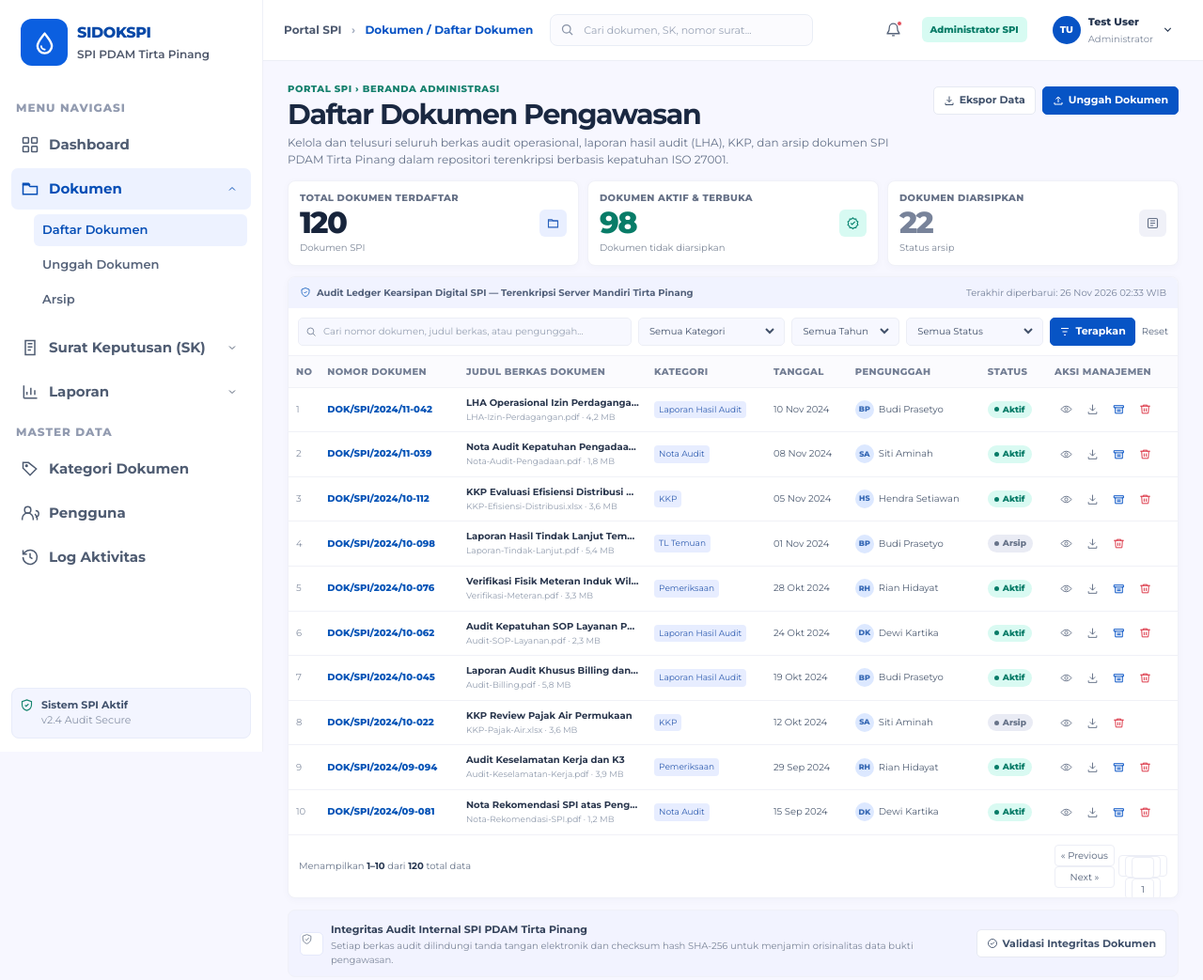
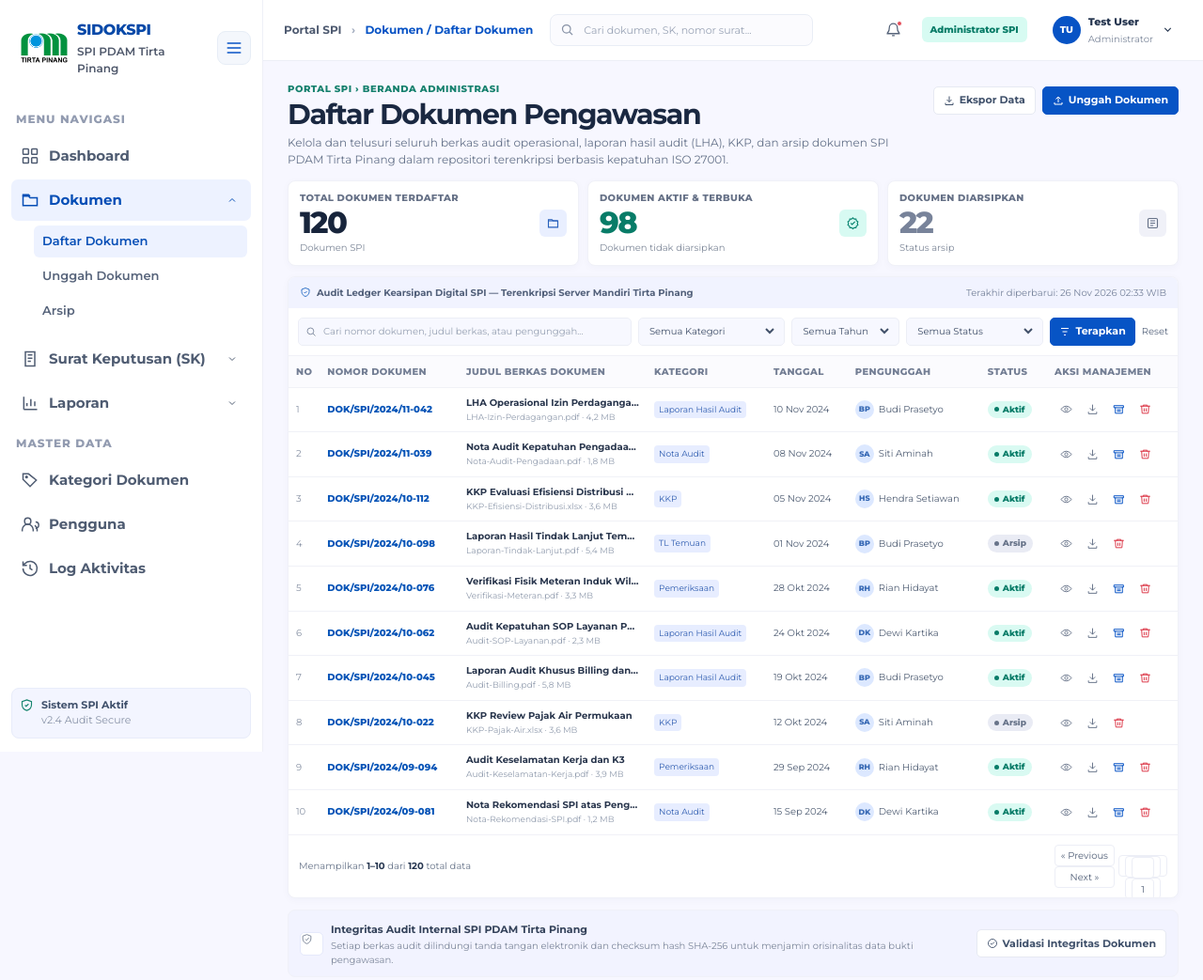
Before and after one commit to mirandajuniarta3-rgb/SIDOKSPI, a Laravel app: page /dokumen in a window 1280 px wide. Shown: the top 1043 px of the page at 94% size. Run offline with Laravel 12, Linux system fonts and the light colour scheme; a user stored in the database is signed in; data comes from the database, SQL or seed files in the repository.

Commit message:
Memperbarui logo PDAM dan tampilan sidebar

```diff
--- a/public/asset/css/layout.css
+++ b/public/asset/css/layout.css
@@ -30,13 +31,12 @@ textarea {
 
 /* =========================================
    SIDEBAR
-   Sidebar desktop selalu mengambil ruang sendiri agar tidak menutupi konten.
 ========================================= */
 
 .sidebar {
     position: fixed;
     inset: 0 auto 0 0;
-    z-index: 10;
+    z-index: 20;
 
     display: flex;
     width: 280px;
@@ -52,43 +52,66 @@ textarea {
 
     transition:
         width 0.25s ease,
-        transform 0.25s ease;
+        padding 0.25s ease,
+        border 0.25s ease;
 }
 
 /* =========================================
-   LOGO PDAM TIRTA PINANG
+   IDENTITAS SIDOKSPI
 ========================================= */
+
+.sidebar-brand-row {
+    display: flex;
+    width: 100%;
+    min-width: 0;
+
+    align-items: center;
+    gap: 8px;
+
+    margin-bottom: 24px;
+}
 
 .brand {
     display: flex;
+    min-width: 0;
+    min-height: 50px;
+
+    flex: 1 1 auto;
     align-items: center;
     gap: 10px;
 
-    min-height: 50px;
-    margin: 0 10px 24px;
+    margin: 0 4px 0 10px;
+
     text-decoration: none;
 }
 
+/* LOGO PDAM */
 .brand-mark {
+    display: flex;
     width: 50px;
     height: 50px;
     min-width: 50px;
 
-    display: flex;
+    flex: 0 0 50px;
     align-items: center;
     justify-content: center;
 
-    flex: 0 0 50px;
     border-radius: 12px;
-    background: #0b5fe0;
-    color: #fff;
+    background: transparent;
+
+    overflow: hidden;
 }
 
-.brand-mark svg {
-    width: 27px;
-    height: 27px;
+/* GAMBAR LOGO */
+.logo-pdam {
+    display: block;
+    width: 100%;
+    height: 100%;
+
+    object-fit: contain;
 }
 
+/* TEKS IDENTITAS */
 .brand-text {
     display: block;
     min-width: 0;
@@ -114,7 +137,53 @@ textarea {
 }
 
 /* =========================================
-   TOMBOL TIGA GARIS
+   TOMBOL HAMBURGER DESKTOP
+========================================= */
+
+.sidebar-desktop-toggle {
+    display: inline-flex;
+    width: 36px;
+    height: 36px;
+    min-width: 36px;
+
+    flex: 0 0 36px;
+    align-items: center;
+    justify-content: center;
+
+    padding: 0;
+
+    border: 1px solid #e7edf6;
+    border-radius: 9px;
+
+    background: #f4f7fc;
+    color: #0753c5;
+
+    cursor: pointer;
+
+    transition:
+        background 0.2s ease,
+        border-color 0.2s ease,
+        color 0.2s ease;
+}
+
+.sidebar-desktop-toggle:hover {
+    border-color: #cbdcf5;
+    background: #eaf2ff;
+}
+
+.sidebar-desktop-toggle:focus-visible {
+    outline: 2px solid #0753c5;
+    outline-offset: 2px;
+}
+
+.sidebar-desktop-toggle svg {
+    display: block;
+    width: 20px;
+    height: 20px;
+}
+
+/* =========================================
+   TOMBOL HAMBURGER MOBILE
 ========================================= */
 
 .sidebar-hamburger {
@@ -364,7 +429,71 @@ body.sidebar-open .sidebar-navigation {
     min-height: 100vh;
     width: calc(100% - 280px);
     margin-left: 280px;
+
+    transition:
+        width 0.25s ease,
+        margin-left 0.25s ease;
 }
+
+
+/* =========================================
+   SIDEBAR DESKTOP DITUTUP
+========================================= */
+
+@media (min-width: 621px) {
+
+    body.sidebar-collapsed .sidebar {
+        width: 0;
+        padding: 0;
+        border: 0;
+        overflow: visible;
+        pointer-events: none;
+    }
+
+    body.sidebar-collapsed .sidebar-brand-row {
+        margin: 0;
+        visibility: visible;
+        pointer-events: none;
+    }
+
+    body.sidebar-collapsed .sidebar-brand-row .brand {
+        visibility: hidden;
+        opacity: 0;
+    }
+
+    /* Tombol hamburger */
+    body.sidebar-collapsed .sidebar-desktop-toggle {
+        position: fixed;
+        top: 11px;
+        left: 12px;
+        z-index: 1000;
+
+        display: inline-flex;
+        visibility: visible;
+        opacity: 1;
+        pointer-events: auto;
+
+        background: #fff;
+        border-color: #dce5f2;
+
+        box-shadow: 0 3px 12px rgba(20, 45, 85, 0.12);
+    }
+
+    /* Beri ruang agar tombol tidak menutupi Portal SPI */
+    body.sidebar-collapsed .topbar {
+        padding-left: 58px;
+    }
+
+    body.sidebar-collapsed .sidebar-navigation {
+        display: none;
+    }
+
+    body.sidebar-collapsed .main-area {
+        width: 100%;
+        margin-left: 0;
+    }
+}
+
 
 /* =========================================
    TOPBAR
--- a/resources/views/layouts/partials/sidebar.blade.php
+++ b/resources/views/layouts/partials/sidebar.blade.php
@@ -1,3 +1,4 @@
+
 @php
     $user = auth()->user();
     $role = strtolower(trim($user->role ?? ''));
@@ -11,26 +12,35 @@
     $isAdmin = $role === 'admin';
 @endphp
 
-{{-- Terapkan status sidebar sebelum tampil, supaya tidak berkedip --}}
+{{-- Pulihkan status sidebar sebelum tampilan selesai dimuat --}}
 <script>
     try {
         if (localStorage.getItem('sidokspi_sidebar_open') === 'true') {
             document.body.classList.add('sidebar-open');
+        }
+
+        if (
+            window.innerWidth > 620 &&
+            localStorage.getItem('sidokspi_sidebar_collapsed') === 'true'
+        ) {
+            document.body.classList.add('sidebar-collapsed');
         }
     } catch (e) {}
 </script>
 
 <aside class="sidebar" aria-label="Navigasi utama">
 
-    {{-- Identitas SIDOKSPI --}}
+    {{-- IDENTITAS DAN TOMBOL HAMBURGER DESKTOP --}}
+    <div class="sidebar-brand-row">
+
+        {{-- LOGO BARU PDAM --}}
         <a class="brand" href="{{ route($dashboardRoute) }}">
             <span class="brand-mark">
-            <svg viewBox="0 0 24 24" fill="none" aria-hidden="true">
-                <path d="M12 3.2C9.1 7.3 5.2 11.1 5.2 15.1a6.8 6.8 0 0 0 13.6 0C18.8 11.1 14.9 7.3 12 3.2Z"
-                      stroke="currentColor" stroke-width="2.1" stroke-linecap="round" stroke-linejoin="round"/>
-                <path d="M8.8 15.2a3.3 3.3 0 0 0 3.3 3.2"
-                      stroke="currentColor" stroke-width="1.7" stroke-linecap="round"/>
-            </svg>
+                <img
+                    src="{{ asset('asset/img/logo-pdam.png') }}"
+                    alt="Logo PDAM"
+                    class="logo-pdam"
+                >
             </span>
 
             <span class="brand-text">
@@ -39,7 +49,27 @@
             </span>
         </a>
 
-    {{-- Menu utama (dapat dilipat di layar kecil) --}}
+        <button
+            type="button"
+            class="sidebar-desktop-toggle"
+            id="sidebarDesktopToggle"
+            aria-expanded="true"
+            aria-controls="sidebarNavigation"
+            aria-label="Tutup menu navigasi"
+            title="Tutup atau buka menu navigasi"
+        >
+            <svg viewBox="0 0 24 24" fill="none"
+                 stroke="currentColor" stroke-width="2"
+                 stroke-linecap="round" aria-hidden="true">
+                <path d="M4 6h16"/>
+                <path d="M4 12h16"/>
+                <path d="M4 18h16"/>
+            </svg>
+        </button>
+
+    </div>
+
+    {{-- MENU NAVIGASI --}}
     <div class="sidebar-navigation" id="sidebarNavigation">
 
         <p class="nav-label">MENU NAVIGASI</p>
@@ -217,7 +247,6 @@
                     </li>
                 </ul>
             @endif
-
         </nav>
 
         {{-- STATUS SISTEM --}}
@@ -236,46 +265,90 @@
         </div>
 
     </div>
-
 </aside>
 
-{{-- SCRIPT: buka/tutup menu lewat tombol tiga garis, tertutup secara default --}}
+{{-- SCRIPT SIDEBAR DESKTOP DAN MOBILE --}}
 <script>
 (function () {
-    const STORAGE_KEY = 'sidokspi_sidebar_open';
+    const DESKTOP_KEY = 'sidokspi_sidebar_collapsed';
+    const MOBILE_KEY = 'sidokspi_sidebar_open';
 
-    function syncButton() {
-        const btn = document.getElementById('sidebarMenuToggle');
-        if (!btn) return;
+    function syncButtons() {
+        const desktopButton = document.getElementById('sidebarDesktopToggle');
+        const mobileButton = document.getElementById('sidebarMenuToggle');
 
-        const isOpen = document.body.classList.contains('sidebar-open');
-        btn.setAttribute('aria-expanded', String(isOpen));
-        btn.setAttribute('aria-label', isOpen ? 'Tutup menu navigasi' : 'Buka menu navigasi');
+        const desktopCollapsed = document.body.classList.contains('sidebar-collapsed');
+        const mobileOpen = document.body.classList.contains('sidebar-open');
+
+        if (desktopButton) {
+            desktopButton.setAttribute('aria-expanded', String(!desktopCollapsed));
+            desktopButton.setAttribute(
+                'aria-label',
+                desktopCollapsed ? 'Buka menu navigasi' : 'Tutup menu navigasi'
+            );
+            desktopButton.setAttribute(
+                'title',
+                desktopCollapsed ? 'Buka menu navigasi' : 'Tutup menu navigasi'
+            );
         }
 
-    document.addEventListener('DOMContentLoaded', syncButton);
+        if (mobileButton) {
+            mobileButton.setAttribute('aria-expanded', String(mobileOpen));
+            mobileButton.setAttribute(
+                'aria-label',
+                mobileOpen ? 'Tutup menu navigasi' : 'Buka menu navigasi'
+            );
+        }
+    }
 
-    document.addEventListener('click', function (e) {
-        const btn = e.target.closest('#sidebarMenuToggle');
-        if (!btn) return;
+    document.addEventListener('click', function (event) {
+        const desktopButton = event.target.closest('#sidebarDesktopToggle');
 
-        const isOpen = document.body.classList.toggle('sidebar-open');
+        if (desktopButton) {
+            const collapsed = document.body.classList.toggle('sidebar-collapsed');
 
             try {
-            localStorage.setItem(STORAGE_KEY, String(isOpen));
-        } catch (err) {}
+                localStorage.setItem(DESKTOP_KEY, String(collapsed));
+            } catch (error) {}
 
-        syncButton();
+            syncButtons();
+            return;
+        }
+
+        const mobileButton = event.target.closest('#sidebarMenuToggle');
+
+        if (mobileButton) {
+            const opened = document.body.classList.toggle('sidebar-open');
+
+            try {
+                localStorage.setItem(MOBILE_KEY, String(opened));
+            } catch (error) {}
+
+            syncButtons();
+        }
     });
 
-    // Saat logout, reset supaya login berikutnya menu kembali tertutup
-    document.addEventListener('submit', function (e) {
-        const action = (e.target.getAttribute('action') || '').toLowerCase();
-        if (action.indexOf('logout') !== -1) {
+    document.addEventListener('submit', function (event) {
+        const action = (event.target.getAttribute('action') || '').toLowerCase();
+
+        if (action.includes('logout')) {
             try {
-                localStorage.removeItem(STORAGE_KEY);
-            } catch (err) {}
+                localStorage.removeItem(DESKTOP_KEY);
+                localStorage.removeItem(MOBILE_KEY);
+            } catch (error) {}
         }
     });
+
+    window.addEventListener('resize', function () {
+        if (window.innerWidth <= 620) {
+            document.body.classList.remove('sidebar-collapsed');
+        } else {
+            document.body.classList.remove('sidebar-open');
+        }
+
+        syncButtons();
+    });
+
+    syncButtons();
 })();
 </script>
```
Also changed, not shown: other parts of public/asset/css/layout.css (+66 -24 lines). Lines whose indentation alone changed are shown as unchanged.
